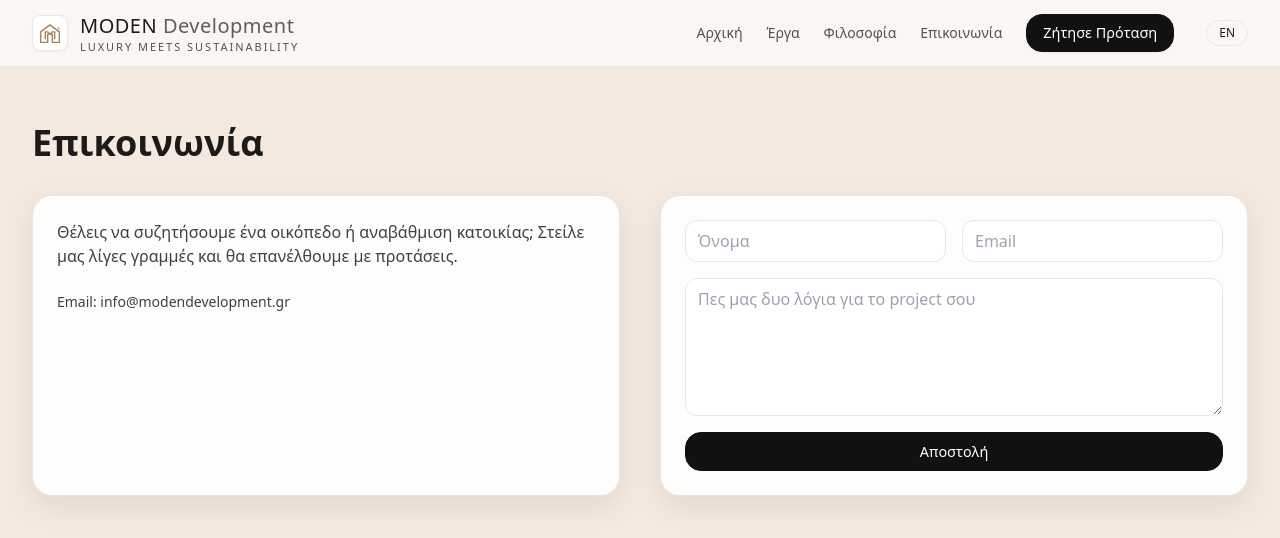
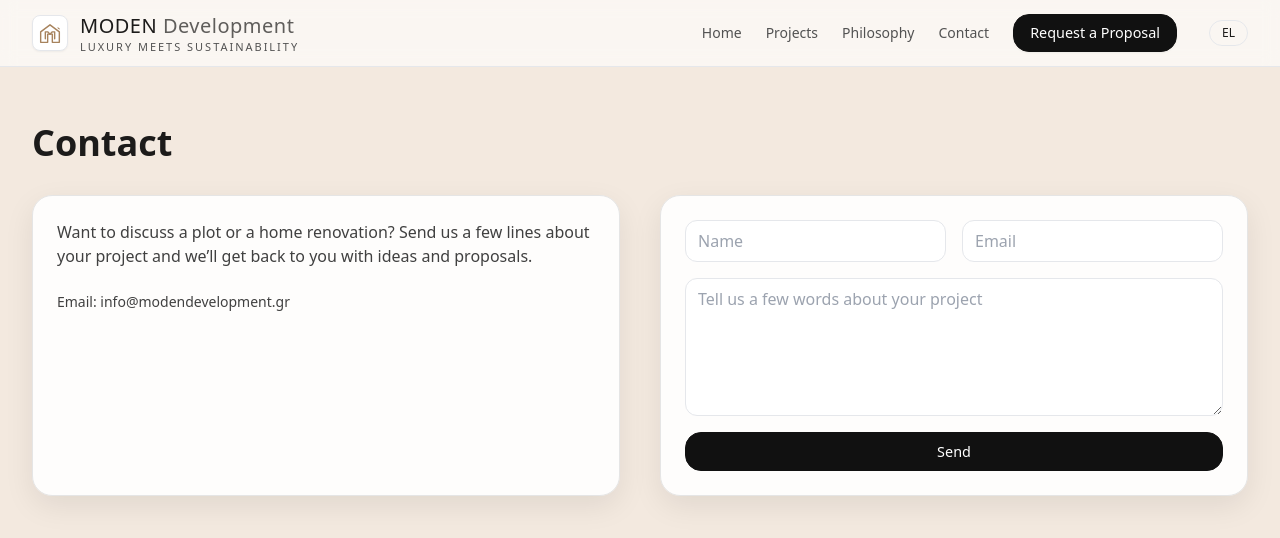
Before and after one commit to konstantinostragaris-art/moden-full-site, a Next.js app in the folder MODEN-Full-Modern-Desert/: page /en/contact in a window 1280 px wide. Shown: the top 538 px of the page. Built offline with nearby package versions, Linux system fonts and the light colour scheme.

Commit message:
Implement contact page with form and metadata

```diff
--- a/MODEN-Full-Modern-Desert/app/en/contact/page.tsx
+++ b/MODEN-Full-Modern-Desert/app/en/contact/page.tsx
@@ -1,2 +1,62 @@
-import PageEL from '../../contact/page'
-export default PageEL
+// app/en/contact/page.tsx
+import Nav from '@/components/Nav'
+import Section from '@/components/Section'
+import { Button } from '@/components/ui'
+
+export const metadata = { title: 'Contact — MODEN Development' }
+
+export default function Page() {
+  return (
+    <div>
+      <Nav lang="en" />
+
+      <Section className="py-14">
+        <h1 className="text-3xl sm:text-4xl font-semibold mb-8">Contact</h1>
+
+        <div className="grid lg:grid-cols-2 gap-10">
+          <div className="card p-6">
+            <p className="text-neutral-700">
+              Want to discuss a plot or a home renovation? Send us a few lines about your
+              project and we’ll get back to you with ideas and proposals.
+            </p>
+            <div className="mt-6 text-sm text-neutral-700">
+              Email: info@modendevelopment.gr
+            </div>
+          </div>
+
+          <form
+            action="/api/contact"
+            method="POST"
+            className="card p-6 grid gap-4"
+          >
+            <div className="grid sm:grid-cols-2 gap-4">
+              <input
+                name="name"
+                placeholder="Name"
+                className="rounded-xl border px-3 py-2 outline-none focus:ring-2 focus:ring-[var(--brass)]"
+                required
+              />
+              <input
+                name="email"
+                type="email"
+                placeholder="Email"
+                className="rounded-xl border px-3 py-2 outline-none focus:ring-2 focus:ring-[var(--brass)]"
+                required
+              />
+            </div>
+
+            <textarea
+              name="message"
+              rows={5}
+              placeholder="Tell us a few words about your project"
+              className="rounded-xl border px-3 py-2 outline-none focus:ring-2 focus:ring-[var(--brass)]"
+              required
+            ></textarea>
+
+            <Button>Send</Button>
+          </form>
+        </div>
+      </Section>
+    </div>
+  )
+}
```
